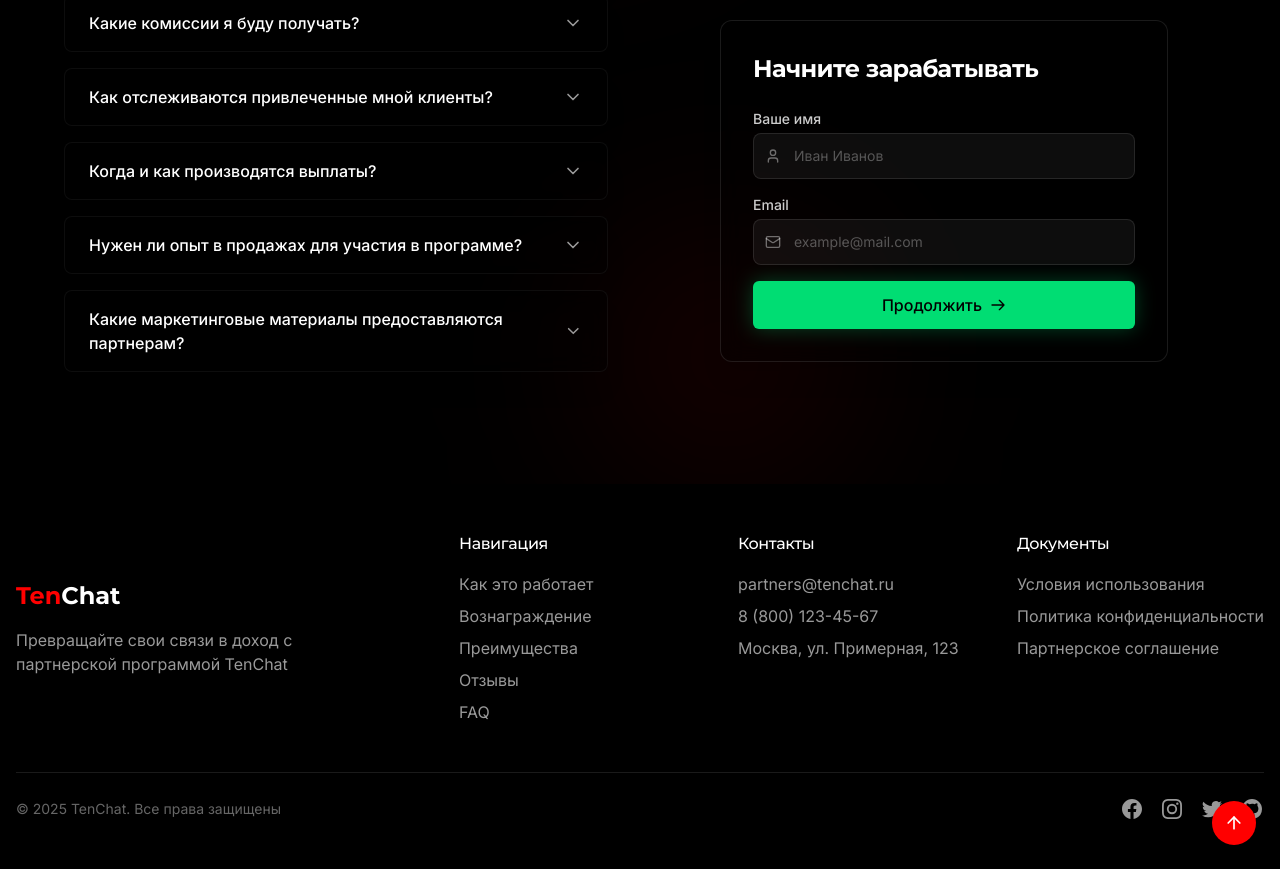
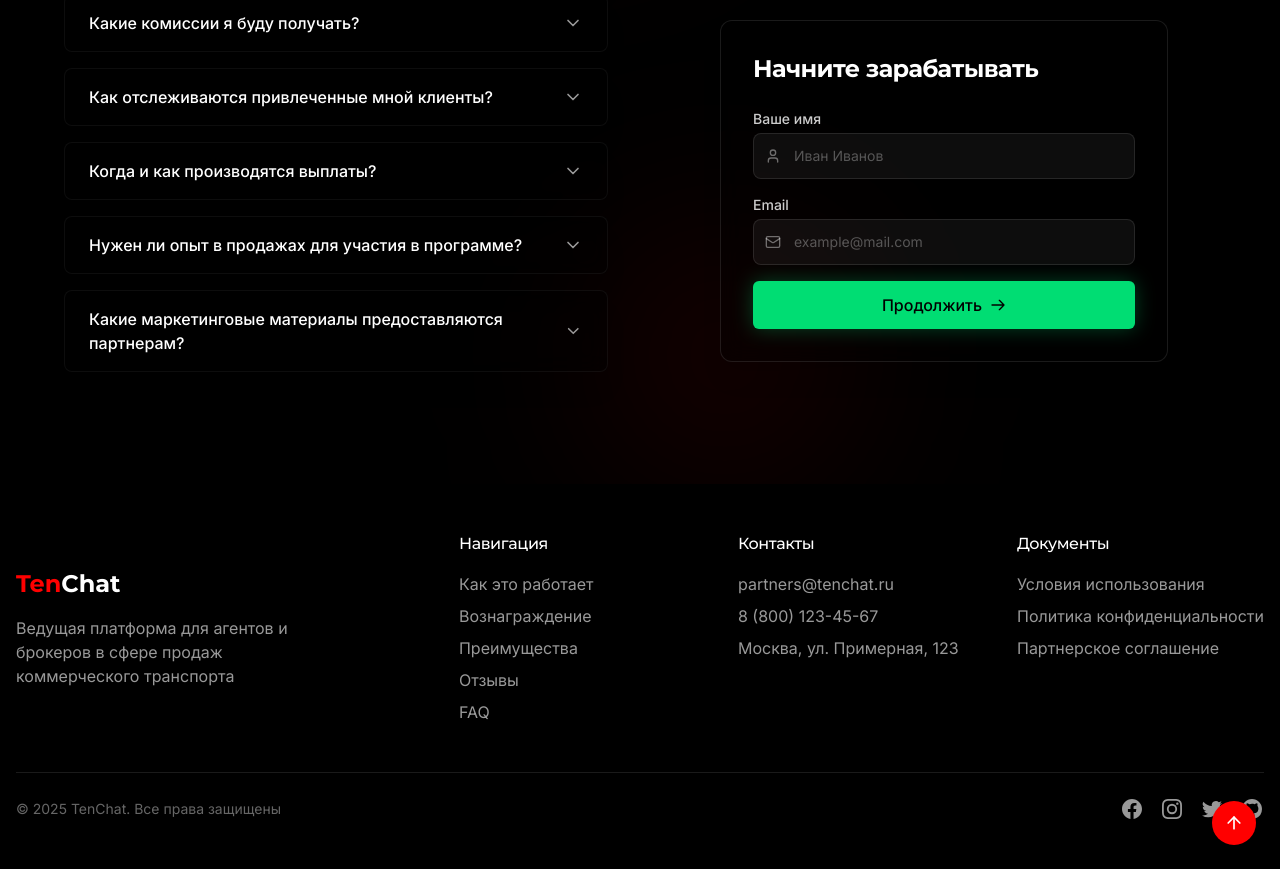
Before and after one commit to AlexeyKhD/truckprice-profit-launchpad, a React (Vite) app: page / in a window 1280 px wide. Shown: the part 5076-5945 px from the top of the page. Built offline with nearby package versions, Linux system fonts and the light colour scheme.

Commit message:
Visual edit in Lovable
Edited UI in Lovable

```diff
--- a/src/components/Footer.tsx
+++ b/src/components/Footer.tsx
@@ -1,16 +1,12 @@
-
 import { ArrowUp } from "lucide-react";
-
 const Footer = () => {
   const scrollToTop = () => {
     window.scrollTo({
       top: 0,
-      behavior: "smooth",
+      behavior: "smooth"
     });
   };
-
-  return (
-    <footer className="bg-black py-12 relative">
+  return <footer className="bg-black py-12 relative">
       <div className="container mx-auto px-4">
         <div className="flex flex-col md:flex-row justify-between items-center gap-8">
           <div className="text-center md:text-left">
@@ -18,9 +14,7 @@ const Footer = () => {
               <span className="text-tenchat-red font-display">Ten</span>
               <span className="font-display">Chat</span>
             </div>
-            <p className="text-white/60 max-w-xs">
-              Превращайте свои связи в доход с партнерской программой TenChat
-            </p>
+            <p className="text-white/60 max-w-xs">Ведущая платформа для агентов и брокеров в сфере продаж коммерческого транспорта</p>
           </div>
 
           <div className="grid grid-cols-2 md:grid-cols-3 gap-8">
@@ -126,15 +120,9 @@ const Footer = () => {
         </div>
       </div>
 
-      <button
-        onClick={scrollToTop}
-        className="absolute right-6 bottom-6 p-3 bg-tenchat-red rounded-full text-white shadow-lg hover:bg-tenchat-red/90 transition-all hover:scale-110"
-        aria-label="Scroll to top"
-      >
+      <button onClick={scrollToTop} className="absolute right-6 bottom-6 p-3 bg-tenchat-red rounded-full text-white shadow-lg hover:bg-tenchat-red/90 transition-all hover:scale-110" aria-label="Scroll to top">
         <ArrowUp size={20} />
       </button>
-    </footer>
-  );
+    </footer>;
 };
-
 export default Footer;
```
